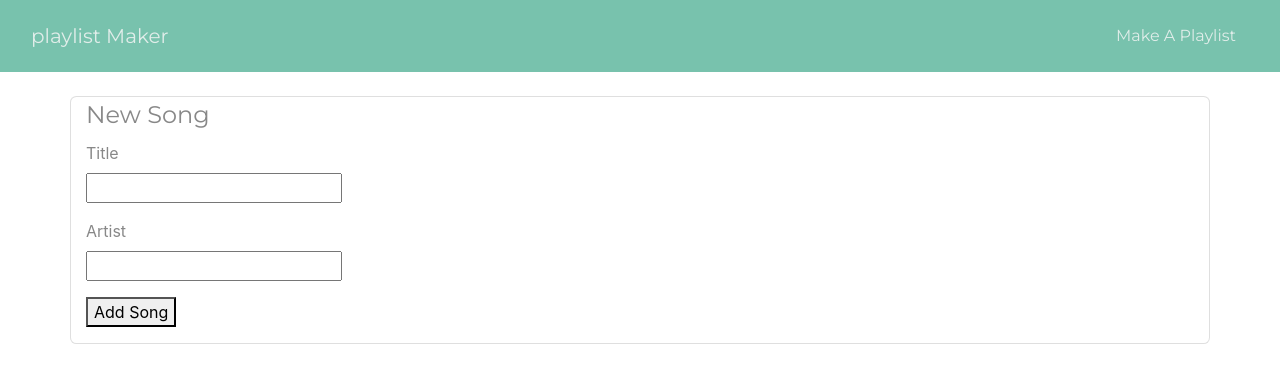
After one commit to adgray09/playlist_maker, a Flask app: page /song/new in a window 1280 px wide. The commit adds this page. Shown: the top 383 px of the page. Run offline with Flask 2, Linux system fonts and the light colour scheme; some libraries are stand-ins or nearby versions.

Commit message:
new song submission page

```diff
--- a/app.py
+++ b/app.py
@@ -13,6 +13,11 @@ def index():
     playlist_items = playlists.find()
     return render_template ('index.html', playlist_items=playlist_items)
 
+@app.route('/song/new')
+#new song submission page
+def new_song():
+    return render_template('new_song.html')
+
 @app.route('/playlist/new')
 #playlist making page
 def new_playlist():
@@ -23,12 +28,13 @@ def submit_playlist():
     added_playlist = {
         'title': request.form.get('title'),
         'description': request.form.get('description'),
+        'songs': request.form.get('songs'),
     }
     playlist_id = playlists.insert_one(added_playlist).inserted_id
     return redirect(url_for('playlist_show', playlist_id=playlist_id))
 
 @app.route('/playlist/<playlist_id>')
-#look at one art piece
+#look at one playlist
 def playlist_show(playlist_id):
     playlist = playlists.find_one({'_id': ObjectId(playlist_id)})
     return render_template('playlist_show.html', playlist=playlist)
--- a/templates/new_playlist.html
+++ b/templates/new_playlist.html
@@ -1,4 +1,4 @@
-<!-- templates/new_art.html -->
+<!-- templates/new_playlist.html -->
 {% extends 'base.html' %}
 
 {% block content %}
@@ -15,6 +15,10 @@
                 <label for='description'>Playlist Genre</label><br>
                 <input type='text' name='description'/>
             </p>
+            <p>
+                <label for='songs'>Songs URL</label><br>
+                <input type='text' name='songs'/>
+            </p>
         </fieldset>
         <!-- BUTTON -->
         <p>
--- /dev/null
+++ b/templates/new_song.html
@@ -0,0 +1,25 @@
+<!-- templates/new_playlist.html -->
+{% extends 'base.html' %}
+
+{% block content %}
+<div class="container card d-flex mt-4 justify-content-center">
+    <form method='POST' action='/playlist'>
+        <fieldset>
+            <legend>New Song</legend>
+            <!-- TITLE -->
+            <p>
+                <label for='title'>Title</label><br>
+                <input type='text' name='title' />
+            </p>
+            <p>
+                <label for='description'>Artist</label><br>
+                <input type='text' name='description'/>
+            </p>
+        </fieldset>
+        <!-- BUTTON -->
+        <p>
+            <button type='submit'>Add Song</button>
+        </p>
+    </form>
+</div>
+{% endblock %}
```
Also changed, not shown: templates/playlist_show.html (+11 -3 lines), 5 other files.
